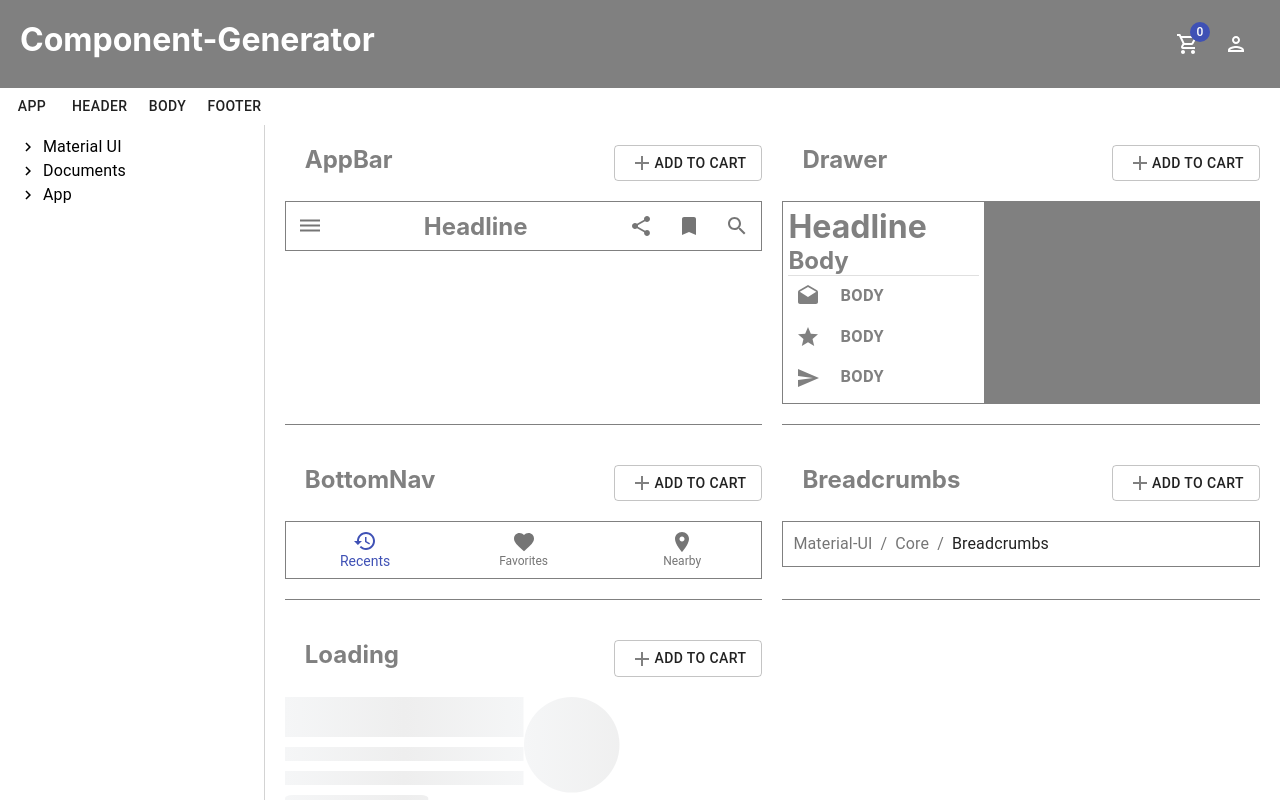
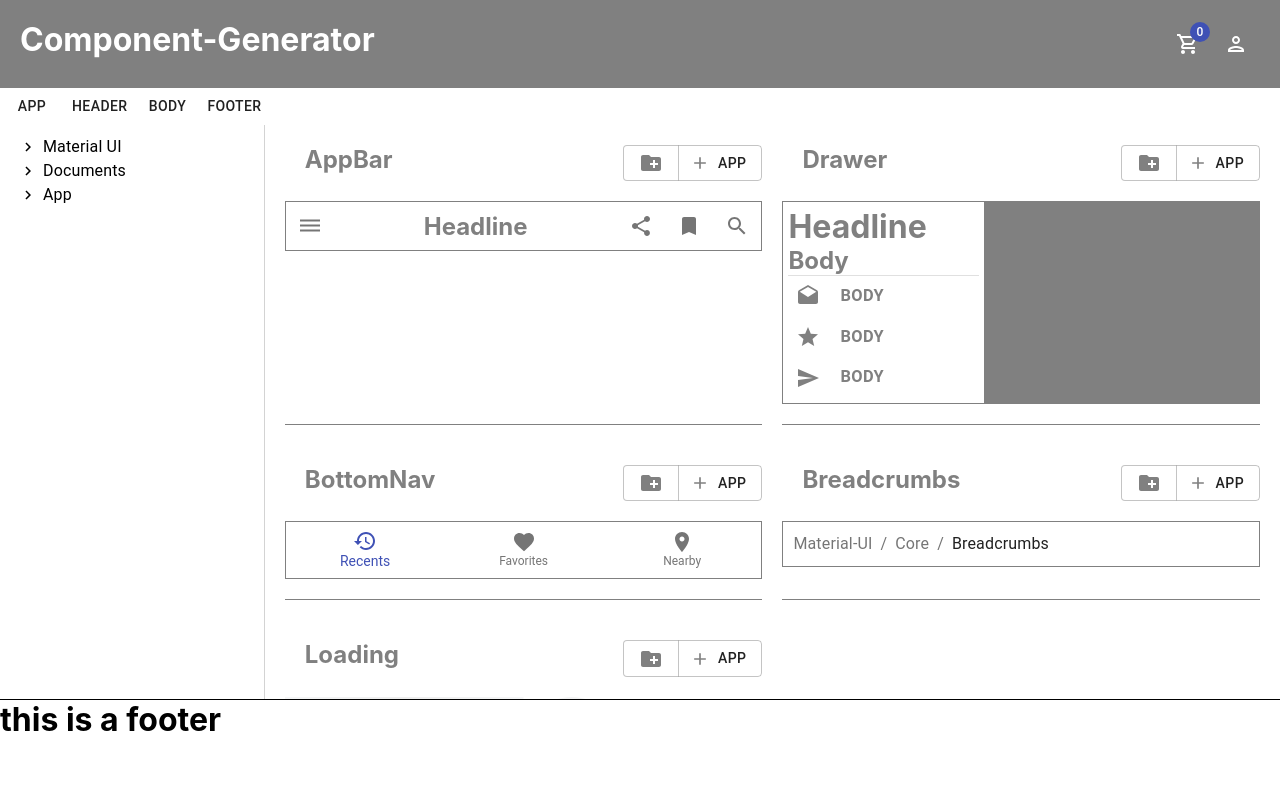
Before and after one commit to ucciqun/Component-Generator, a React (Create React App) app: page / in a window 1280 px wide. Shown: the top 800 px of the page. Built offline with nearby package versions, Linux system fonts and the light colour scheme.

Commit message:
add footer

```diff
--- a/src/AddToCart.js
+++ b/src/AddToCart.js
@@ -1,16 +1,40 @@
 import React from "react";
 import { useContext } from "react";
 import { CartItem } from "./App";
-import { Button } from "@material-ui/core";
+import { Button, ButtonGroup } from "@material-ui/core";
 import AddIcon from "@material-ui/icons/Add";
+import DoneIcon from "@material-ui/icons/Done";
+import CreateNewFolderIcon from "@material-ui/icons/CreateNewFolder";
+import { useState } from "react";
 
 const AddToCart = ({ item }) => {
-  const [items, setItem] = useContext(CartItem);
+  const [items, setItems, currentItem, setCurrentItem] = useContext(CartItem);
+  const [check, setCheck] = useState(false);
   return (
-    <Button variant="outlined" onClick={() => setItem([...items, item])}>
-      <AddIcon style={{ color: "gray" }} />
-      Add to cart
-    </Button>
+    <>
+      {check ? (
+        <Button onClick={() => setCheck(!check)}>
+          <DoneIcon style={{ color: "green" }} />
+          Purchased
+        </Button>
+      ) : (
+        <ButtonGroup variant="outlined">
+          <Button variant="outlined" onClick={() => setCurrentItem(item)}>
+            <CreateNewFolderIcon style={{ color: "gray" }} />
+          </Button>
+          <Button
+            variant="outlined"
+            onClick={() => {
+              setItems([...items, item]);
+              setCheck(!check);
+            }}
+            startIcon={<AddIcon style={{ color: "gray" }} />}
+          >
+            {currentItem}
+          </Button>
+        </ButtonGroup>
+      )}
+    </>
   );
 };
 
--- a/src/App.js
+++ b/src/App.js
@@ -7,15 +7,17 @@ import Header from "./Header";
 import Nav from "./Nav";
 import Store from "./Store";
 import Cart from "./Cart";
+import Footer from "./Footer";
 import { BrowserRouter as Router, Switch, Route, Link } from "react-router-dom";
 import { createContext } from "react";
 
 export const CartItem = createContext();
 function App() {
-  const [item, setItem] = useState([]);
+  const [items, setItems] = useState([]);
+  const [currentItem, setCurrentItem] = useState("App");
   return (
     <div className="app">
-      <CartItem.Provider value={[item, setItem]}>
+      <CartItem.Provider value={[items, setItems, currentItem, setCurrentItem]}>
         <Router>
           <Header />
           <div className="app__body">
@@ -35,6 +37,7 @@ function App() {
               </Route>
             </Switch>
           </div>
+          <Footer />
         </Router>
       </CartItem.Provider>
     </div>
--- /dev/null
+++ b/src/Footer.css
@@ -0,0 +1,8 @@
+.footer {
+  position: fixed;
+  bottom: 0;
+  height: 100px;
+  width: 100%;
+  background-color: white;
+  border-top: solid 1px black;
+}
--- /dev/null
+++ b/src/Footer.js
@@ -0,0 +1,12 @@
+import React from "react";
+import "./Footer.css";
+
+const Footer = () => {
+  return (
+    <div className="footer">
+      <h1>this is a footer</h1>
+    </div>
+  );
+};
+
+export default Footer;
```
